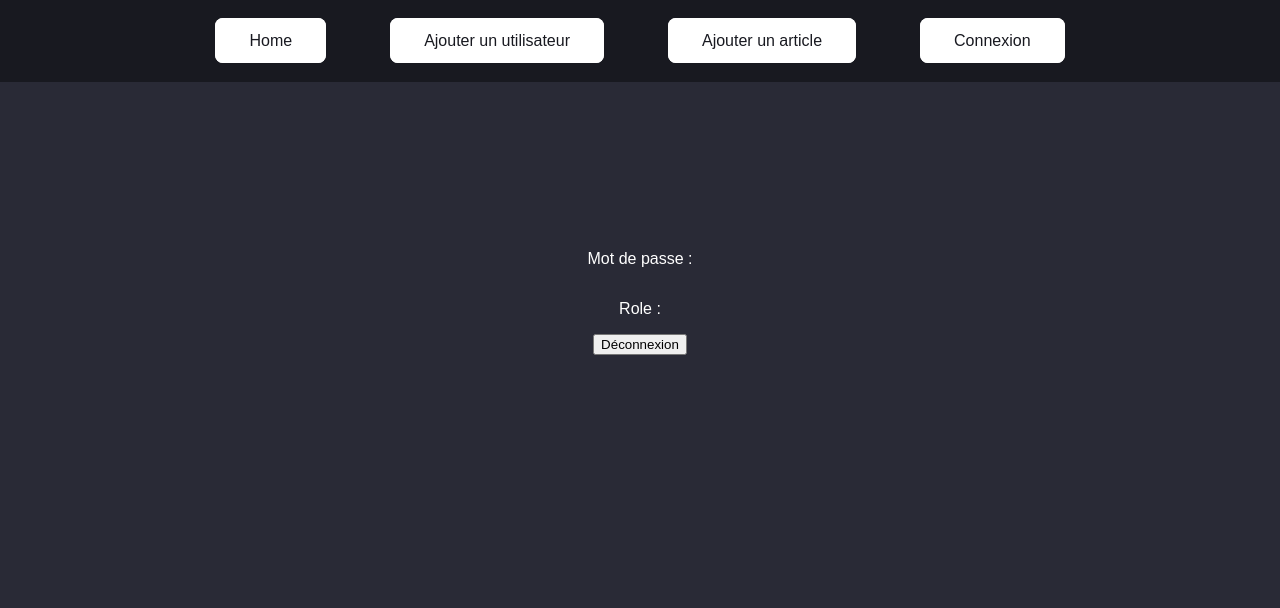
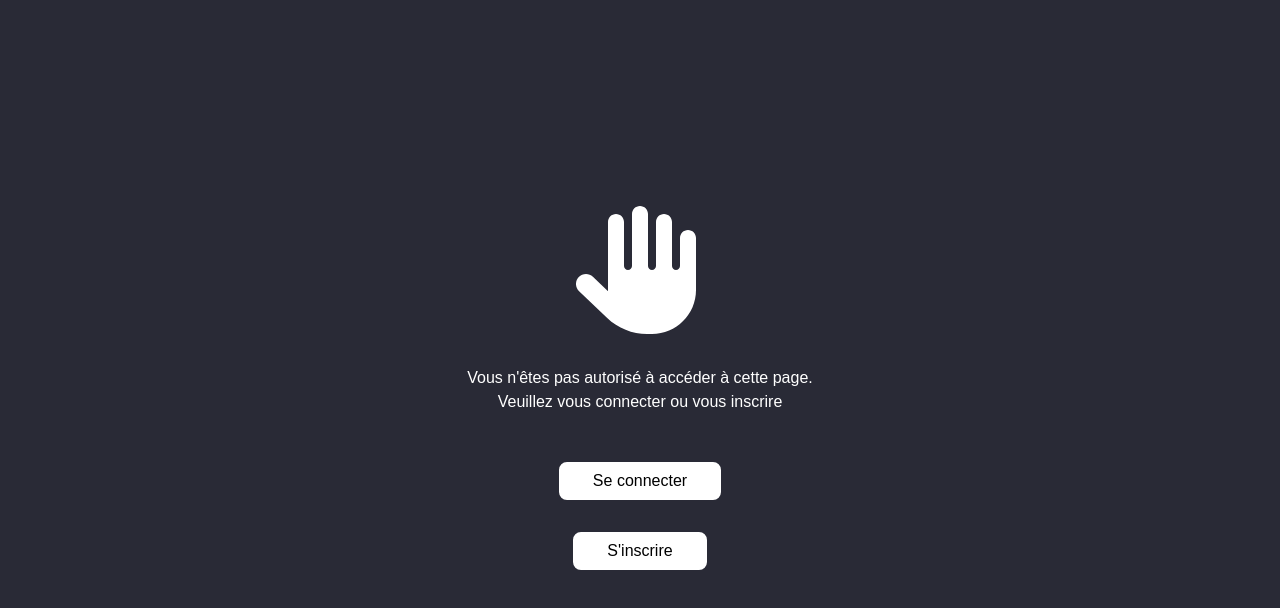
Before and after one commit to MarieC-Dev/react-nodejs-article, a React (Vite) app in the folder front/: page /profile in a window 1280 px wide. Shown: the top 608 px of the page. Built offline with nearby package versions, Linux system fonts and the light colour scheme; no server answers.

Commit message:
add login layout

```diff
--- a/front/src/App.jsx
+++ b/front/src/App.jsx
@@ -12,6 +12,7 @@ import UserArticles from './pages/UserArticles';
 import { ArticleProvider } from './context/articleContext';
 import { UserProvider } from './context/UserContext';
 import { LoginProvider } from './context/LoginContext';
+import LoginLayout from "./layout/LoginLayout";
 
 function ContextWrapper({children}) {
     return(
@@ -30,17 +31,22 @@ function App() {
         <ContextWrapper>
             <BrowserRouter>
                 <Routes>
+                    {/* Normal routes */}
                     <Route element={<MainLayout />}>
                         <Route path='/' element={<Home />} />
                         <Route path='/addArticle' element={<AddArticle />} />
                         <Route path='/my-articles' element={<UserArticles />} />
-                        <Route path='/profile' element={<Profile />} />
 
                         <Route path='/addUser' element={<AddUser />} />
                         <Route path='/users' element={<Users />} />
                         <Route path='/dashboard' element={<Dashboard />} />
 
                         <Route path='/connection' element={<Connection />} />
+                    </Route>
+
+                    {/* Protected routes */}
+                    <Route element={<LoginLayout />}>
+                        <Route path='/profile' element={<Profile />} />
                     </Route>
                 </Routes>
             </BrowserRouter>
--- a/front/src/context/LoginContext.jsx
+++ b/front/src/context/LoginContext.jsx
@@ -8,13 +8,13 @@ export const LoginProvider = ({children}) => {
     const PATH = 'http://localhost:3000/login';
     const [isLogin, setIsLogin] = useState(false);
 
-    useEffect(() => {
+    /* useEffect(() => {
         async function checkConnection() {
             await axios.get(PATH + '/me')
             .then((res) => console.log('check connection front :', res.data))
             .catch((err) => console.log('check connected error :', err))
         }
-    }, [])
+    }, []) */
 
     function loginFetch(emailValue, pwdValue) {
         const user = {
--- a/front/src/index.css
+++ b/front/src/index.css
@@ -45,7 +45,9 @@ header a:hover, header a.active:hover {
 }
 
 
-
+/* ================ */
+/*       FORM       */
+/* ================ */
 main {
   display: flex;
   flex-direction: column;
@@ -91,7 +93,7 @@ form div textarea {
   border-radius: .5rem;
 }
 
-form button, form a.button {
+form button {
   padding: .5rem 2rem;
   margin: 1rem;
   font-size: 16px;
@@ -106,3 +108,42 @@ form button:hover {
   background-color: transparent;
   color: white;
 }
+
+/* ================= */
+/*       LOGIN       */
+/* ================= */
+
+.loginLayout.notLogin {
+  height: 99vh;
+  display: flex;
+  flex-direction: column;
+  justify-content: center;
+  align-items: center;
+}
+
+.loginLayout.notLogin img {
+  width: auto;
+  height: 128px;
+}
+
+.loginLayout.notLogin p {
+  margin: 2rem 0;
+  text-align: center;
+  line-height: 1.5;
+}
+
+.loginLayout.notLogin a {
+  padding: .5rem 2rem;
+  margin: 1rem;
+  font-size: 16px;
+  background-color: white;
+  color: black;
+  border: 2px solid white;
+  border-radius: .5rem;
+  cursor: pointer;
+}
+
+.loginLayout.notLogin a:hover {
+  background-color: transparent;
+  color: white;
+}
--- /dev/null
+++ b/front/src/layout/LoginLayout.jsx
@@ -0,0 +1,33 @@
+import { Outlet } from "react-router";
+import Header from "../components/Header";
+import { useContext } from "react";
+import { LoginContext } from "../context/LoginContext";
+import forbidden from '../assets/hand-solid.svg'
+
+export default function LoginLayout() {
+    const { isLogin } = useContext(LoginContext);
+
+    if(isLogin) {
+        return(
+            <div className="loginLayout">
+                <Header />
+                <Outlet />
+            </div>
+        )
+    } else {
+        return(
+            <div className="loginLayout notLogin">
+                <img src={forbidden} alt="forbidden icon" />
+                <p>
+                    Vous n'êtes pas autorisé à accéder à cette page. <br />
+                    Veuillez vous connecter ou vous inscrire
+                </p>
+                <a href="/connection">Se connecter</a>
+                <a href="/">S'inscrire</a>
+            </div>
+        )
+    }
+}
+
+/* Vous n'êtes pas autorisé à accéder à cette page.
+Veuillez vous connecter ou vous inscrire */
```
Also changed, not shown: front/src/assets/hand-solid.svg (added).
